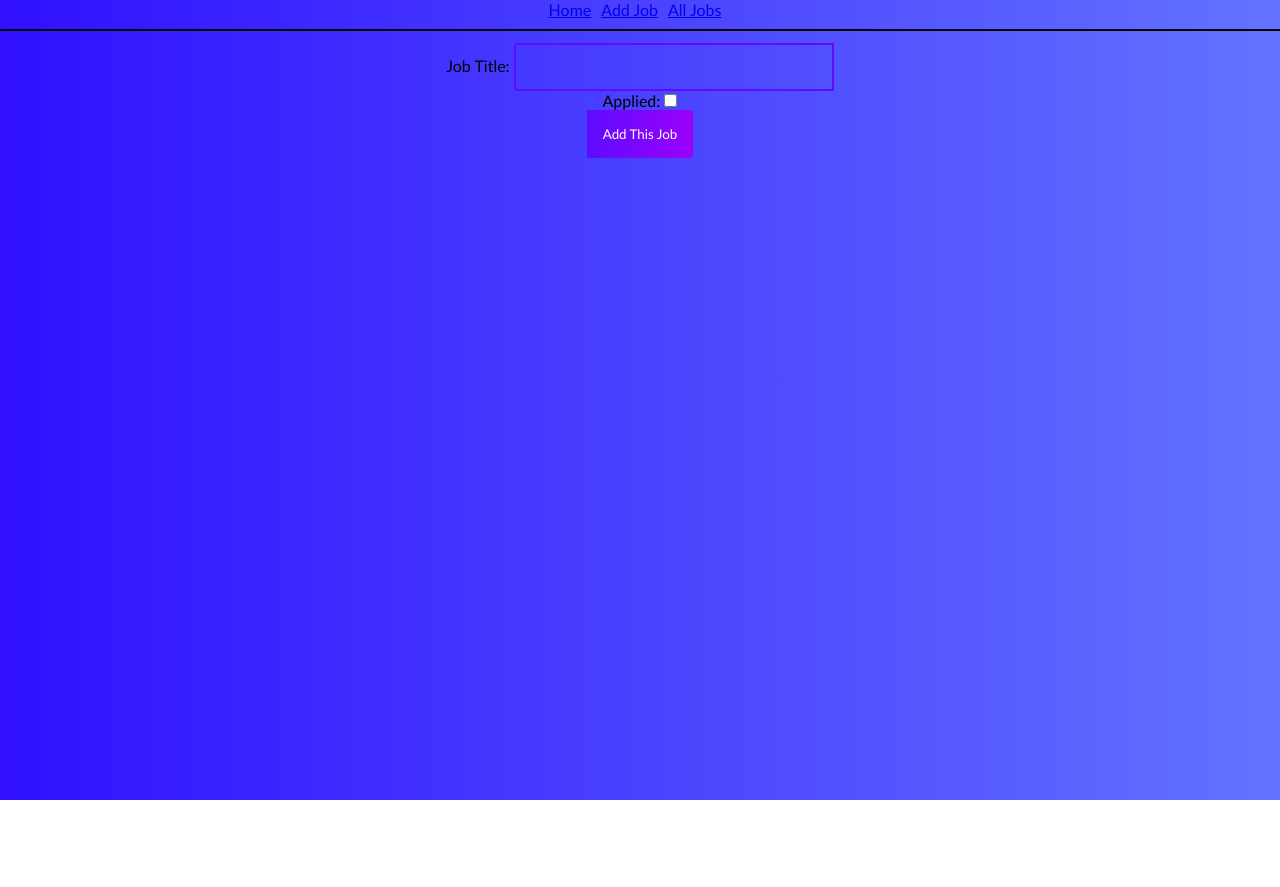
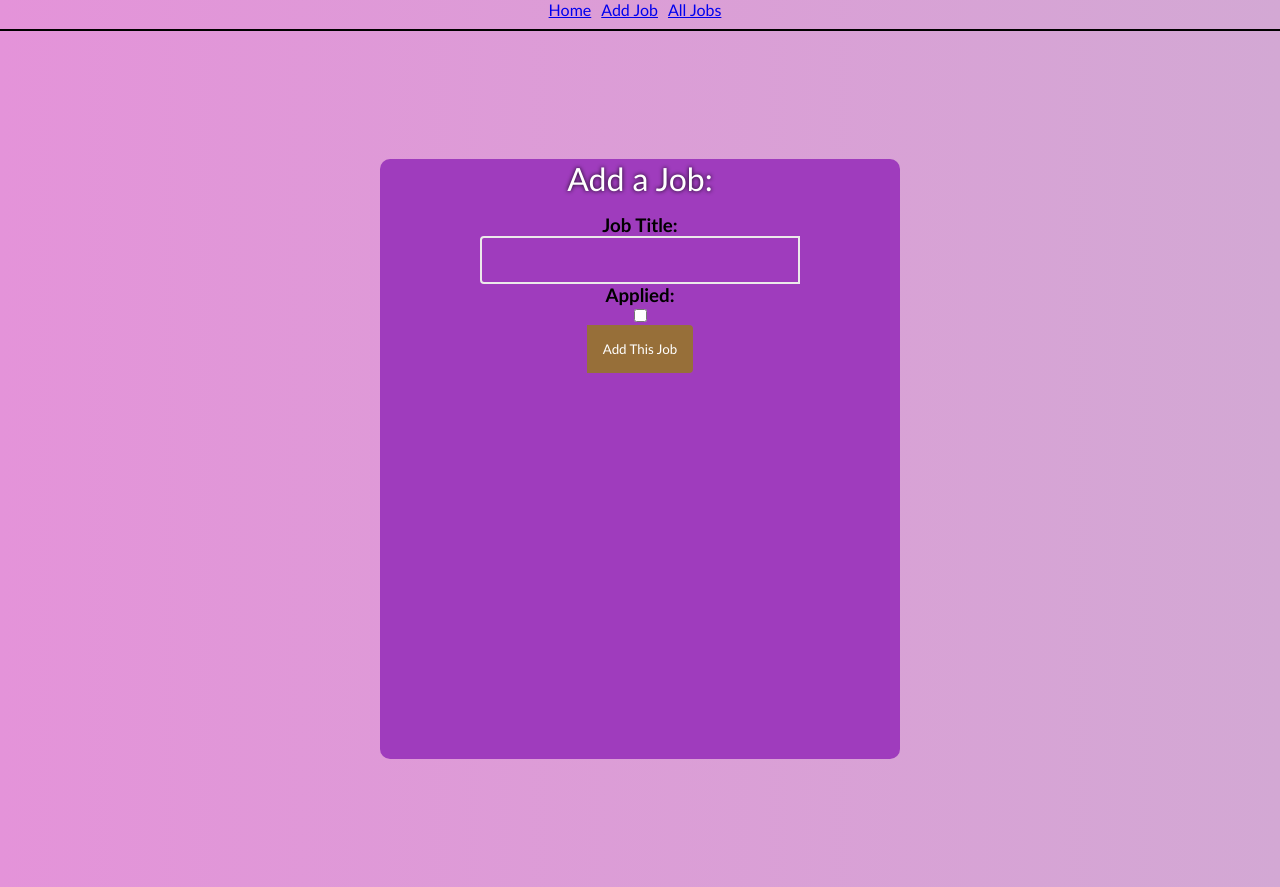
Before and after one commit to qfuggett/Job-Application-Tracker, a React (Create React App) app in the folder jobs-client/: page /addjob in a window 1280 px wide. Before the commit the page ends 800 px from the top, so only its background shows below. Built offline with nearby package versions, Linux system fonts and the light colour scheme.

Commit message:
update css file and removed comments

```diff
--- a/jobs-client/src/App.css
+++ b/jobs-client/src/App.css
@@ -59,18 +59,18 @@ h1 {
 body {
   background: linear-gradient(
     90deg,
-    rgba(48, 16, 255, 1) 0%,
-    rgba(100, 115, 255, 1) 100%
+    rgb(228, 147, 217) 0%,
+    rgb(211, 168, 212) 100%
   );
 }
 
-.todo-app {
+.todo-app, .job-form-page {
   display: flex;
   flex-direction: column;
   justify-content: start;
   width: 520px;
   min-height: 600px;
-  background: #161a2b;
+  background: #9f3cbd;
   text-align: center;
   margin: 128px auto;
   border-radius: 10px;
@@ -89,7 +89,7 @@ body {
 .todo-input, .job-input {
   padding: 14px 32px 14px 16px;
   border-radius: 4px 0 0 4px;
-  border: 2px solid #5d0cff;
+  border: 2px solid #eceaea;
   outline: none;
   width: 320px;
   background: transparent;
@@ -106,25 +106,17 @@ body {
   border-radius: 0 4px 4px 0;
   cursor: pointer;
   outline: none;
-  background: linear-gradient(
-    90deg,
-    rgba(93, 12, 255, 1) 0%,
-    rgba(155, 0, 250, 1) 100%
-  );
+  background: #976f39;
   color: #fff;
   text-transform: capitalize;
 }
 
 .todo-input.edit {
-  border: 2px solid #149fff;
+  border: 2px solid #ffffff;
 }
 
 .todo-button.edit {
-  background: linear-gradient(
-    90deg,
-    rgba(20, 159, 255, 1) 0%,
-    rgba(17, 122, 255, 1) 100%
-  );
+  background: #976f39;
   padding: 16px 22px;
 }
 
@@ -142,8 +134,8 @@ body {
   color: #fff;
   background: linear-gradient(
     90deg,
-    rgba(255, 118, 20, 1) 0%,
-    rgba(255, 84, 17, 1) 100%
+    rgb(248, 105, 188) 0%,
+    rgb(248, 112, 237) 100%
   );
 
   padding: 16px;
@@ -154,7 +146,7 @@ body {
 .todo-row:nth-child(4n + 1) {
   background: linear-gradient(
     90deg,
-    rgba(93, 12, 255, 1) 0%,
+    rgb(150, 125, 201) 0%,
     rgba(155, 0, 250, 1) 100%
   );
 }
@@ -162,16 +154,16 @@ body {
 .todo-row:nth-child(4n + 2) {
   background: linear-gradient(
     90deg,
-    rgba(255, 12, 241, 1) 0%,
-    rgba(250, 0, 135, 1) 100%
+    rgb(214, 140, 210) 0%,
+    rgb(129, 0, 250) 100%
   );
 }
 
 .todo-row:nth-child(4n + 3) {
   background: linear-gradient(
     90deg,
-    rgba(20, 159, 255, 1) 0%,
-    rgba(17, 122, 255, 1) 100%
+    rgb(223, 190, 129) 0%,
+    rgb(255, 0, 234) 100%
   );
 }
 
--- a/jobs-client/src/App.js
+++ b/jobs-client/src/App.js
@@ -10,26 +10,18 @@ import TodoList from './components/TodoList'
 
 class App extends Component {
 
-  // componentDidMount(){
-  //   this.props.getJobs()
-  // }
-
   render(){
     console.log("Rendering. . .")
-    // const jobsList = this.props.jobs.map(jb => <li key={jb.id}>{jb.title} - {jb.applied ? "Applied" : "Did Not Apply"}</li>)
 
     return (
       <Router>
         <div>
           <NavBar />
           <Route exact path="/" render={() => <div className='todo-app'><TodoList /></div>} />
-          <Route path='/addjob' render={() => <JobForm />} />
+          <Route path='/addjob' render={() => <div className='job-form-page'><h1>Add a Job: </h1><JobForm /></div>} />
           <Route path='/alljobs'
             render={() =>
             <div>
-              {/* <ul>
-              {this.props.loading? <h4>Loading . . . . . .</h4> : jobsList}
-            </ul> */}
             <AllJobs />
             </div>} />
         </div>
@@ -38,7 +30,6 @@ class App extends Component {
   }
 }
 
-//allows you to access state through props
 const mapStateToProps = state => {
   console.log("state testing", state)
   return {
@@ -47,6 +38,4 @@ const mapStateToProps = state => {
   }
 }
 
-// getJobs == mapDispatchToProps
-
 export default connect(mapStateToProps, {getJobs})(App);
--- a/jobs-client/src/components/TodoForm.js
+++ b/jobs-client/src/components/TodoForm.js
@@ -50,7 +50,7 @@ function TodoForm(props) {
           ref={inputRef}
           />
           <button onClick={handleSubmit} className='todo-button'>
-            Add todo
+            Add Task
           </button>
         </>
       )}
--- a/jobs-client/src/containers/JobForm.js
+++ b/jobs-client/src/containers/JobForm.js
@@ -48,10 +48,10 @@ class JobForm extends Component {
     render() {
         return (
             <form onSubmit={this.handleOnSubmit} className='job-form'>
-                <label>Job Title: </label>
+                <label><h3>Job Title: </h3></label>
                 <input type="text" value={this.state.job.title} onChange={this.handleOnChange} className='job-input'/>
                 <br/>
-                <label>Applied: </label>
+                <label><h3>Applied: </h3></label>
                 <input type="checkbox" checked={this.state.applied} onChange={this.handleOnChange}/>
                 {/* <input type="text" value={this.state.job.company} onChange={this.handleOnChange}/>
                 <input type="checkbox" checked={this.state.interview} onChange={this.handleOnChange}/>
--- a/jobs-client/src/index.js
+++ b/jobs-client/src/index.js
@@ -7,9 +7,7 @@ import { createStore, applyMiddleware } from 'redux'
 import thunk from 'redux-thunk'
 import rootReducer from './reducers/index'
 import { composeWithDevTools } from 'redux-devtools-extension'
-// import { BrowserRouter as Router, Route } from 'react-router-dom';
 
-//allows us to use both devtools and thunk
 const store=createStore(rootReducer, composeWithDevTools(applyMiddleware(thunk)))
 
 ReactDOM.render(
--- a/jobs-client/src/reducers/index.js
+++ b/jobs-client/src/reducers/index.js
@@ -1,5 +1,3 @@
-//merges two reducers into combineReducer to hand to createStore and establishes state, returns getState and dispatch (actions/make changes)
-
 import { combineReducers } from 'redux'
 import jobReducer from './jobReducer'
 
--- a/jobs-client/src/reducers/jobReducer.js
+++ b/jobs-client/src/reducers/jobReducer.js
@@ -1,7 +1,6 @@
 import { v4 as uuidv4 } from 'uuid';
 uuidv4();
 
-//what state looks like upon initialization
 
 const jobReducer =(state= {jobs: [], loading: false}, action) => {
         switch(action.type) {
```
